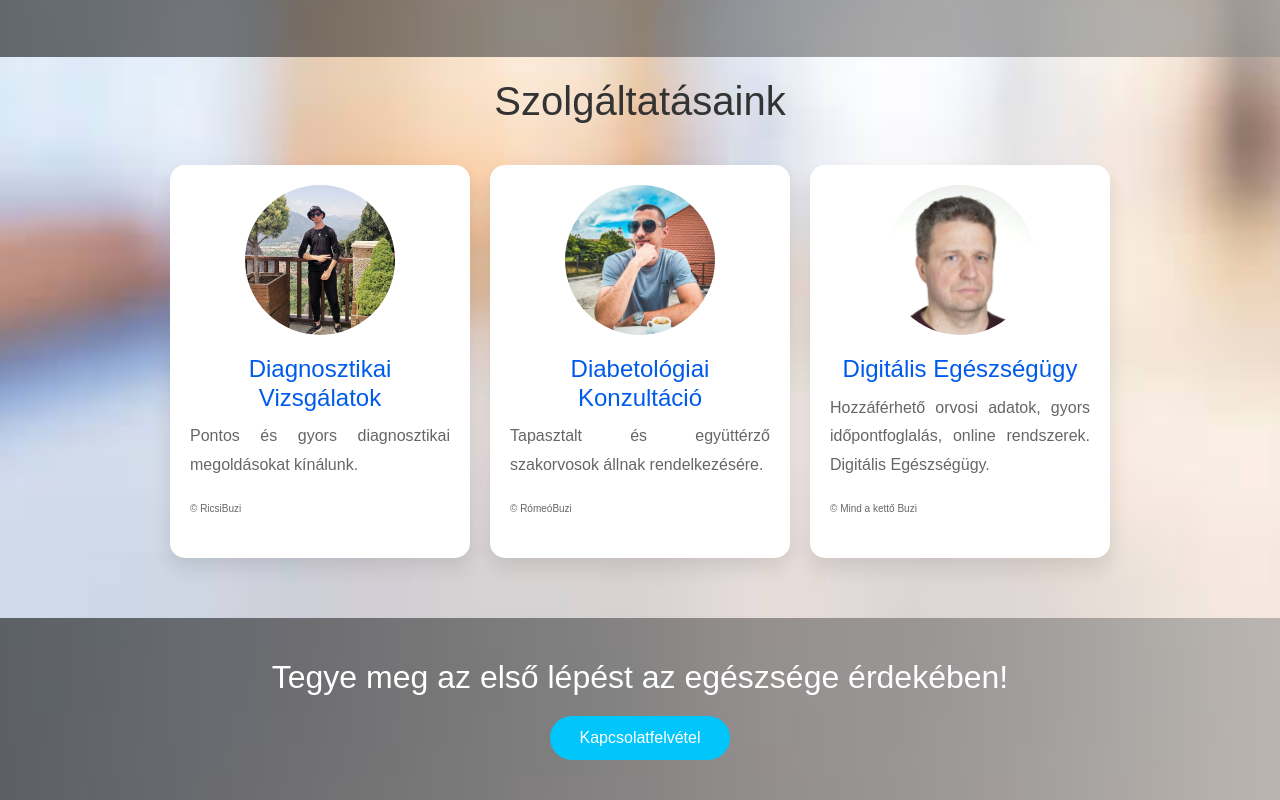
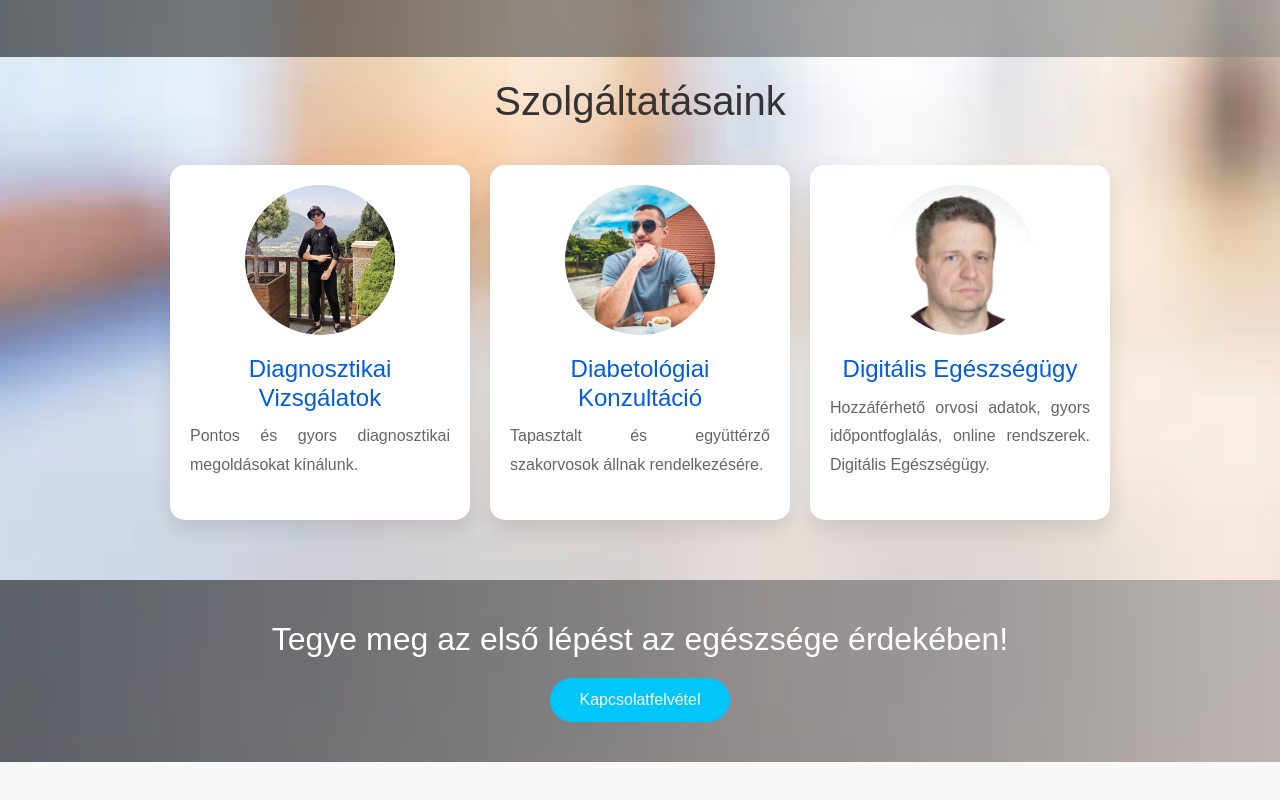
Before and after one commit to venti69/RiRo, a React (Vite) app in the folder client/: page /fooldal in a window 1280 px wide. Shown: the part 820-1620 px from the top of the page. After the commit the page ends 1582 px from the top, so only its background shows below. Built offline with nearby package versions, Linux system fonts and the light colour scheme.

Commit message:
tanarurkerte

```diff
--- a/client/src/pages/Fooldal/Fooldal.jsx
+++ b/client/src/pages/Fooldal/Fooldal.jsx
@@ -47,20 +47,18 @@ const Fooldal = () => {
                                 <img src={Romeo} alt="Diagnosztika" className="service-image" />
                                 <h5>Diagnosztikai Vizsgálatok</h5>
                                 <p>Pontos és gyors diagnosztikai megoldásokat kínálunk.</p>
-                                <p style={{fontSize: "10px"}}> &copy; RicsiBuzi</p>
                             </a>
                             <a href="/diabetologia" className="service-card">
                                 <img src={Ricsi} alt="Konzultáció" className="service-image" />
                                 <h5>Diabetológiai Konzultáció</h5>
                                 <p>Tapasztalt és együttérző szakorvosok állnak rendelkezésére.</p>
-                                <p style={{fontSize: "10px"}}> &copy; RómeóBuzi</p>
+
 
                             </a>
                             <a href="/egeszseg" className="service-card">
                                 <img src={Bodrogi} alt="Digitális Egészségügy" className="service-image" />
                                 <h5>Digitális Egészségügy</h5>
                                 <p>Hozzáférhető orvosi adatok, gyors időpontfoglalás, online rendszerek. Digitális Egészségügy.</p>
-                                <p style={{fontSize: "10px"}}> &copy; Mind a kettő Buzi</p>
 
                             </a>
                         </div>
```
